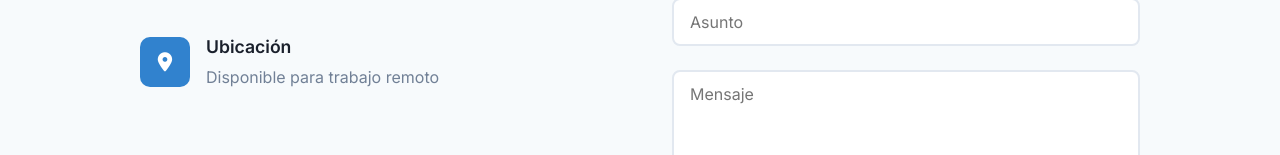
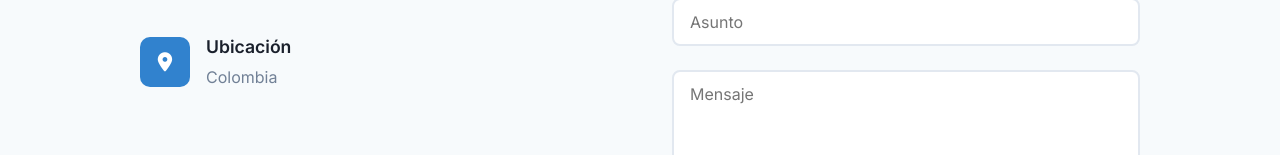
Before and after one commit to ciro342/portafolio.github.io, a plain HTML site: page index.html in a window 1280 px wide. Shown: the part 5072-5227 px from the top of the page. Drawn offline with Linux system fonts and the light colour scheme.

Commit message:
Update index.html

```diff
--- a/index.html
+++ b/index.html
@@ -408,7 +408,7 @@ function googleTranslateElementInit() {
                         </div>
                         <div>
                             <h4>Ubicación</h4>
-                            <p>Disponible para trabajo remoto</p>
+                            <p>Colombia</p>
                         </div>
                     </div>
                 </div>
```
